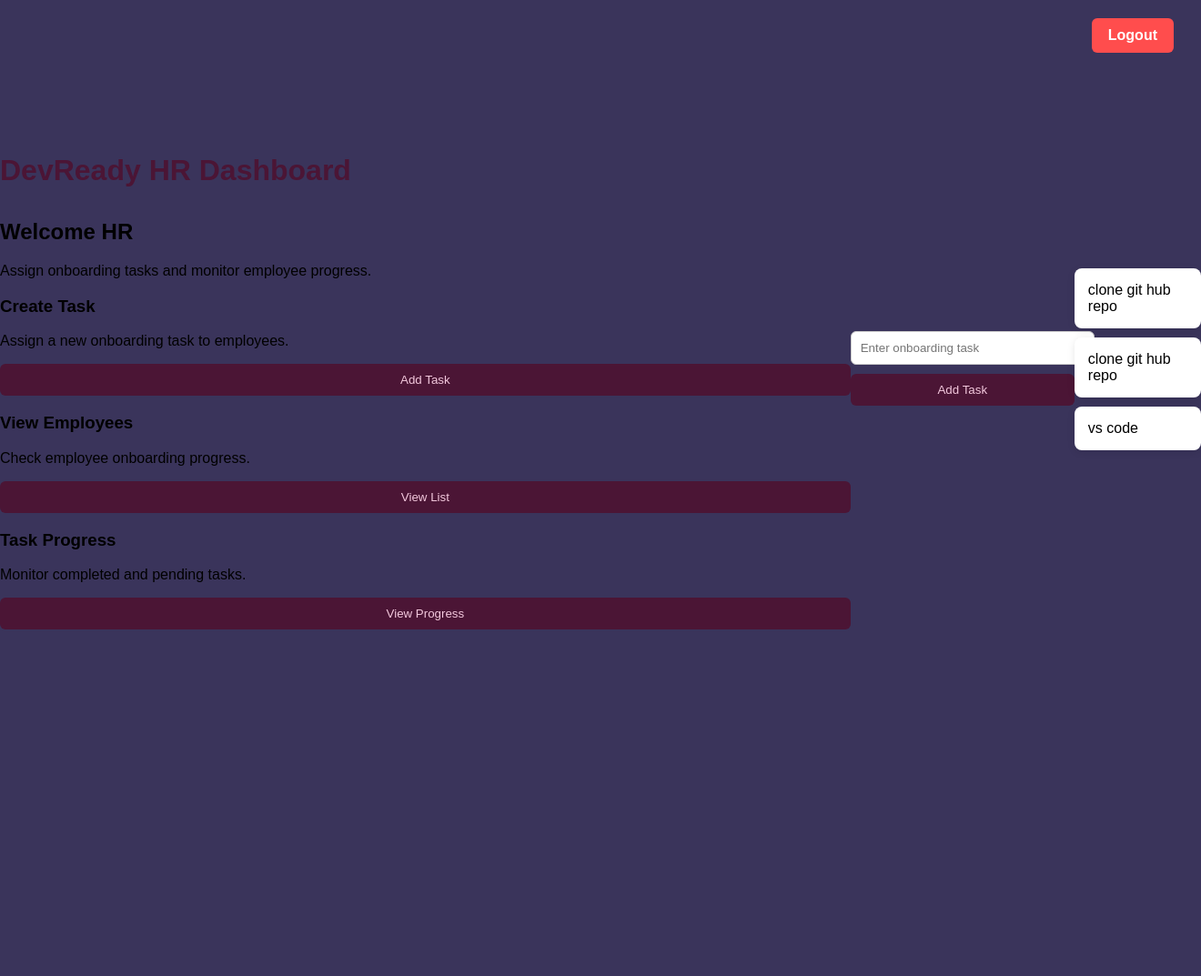
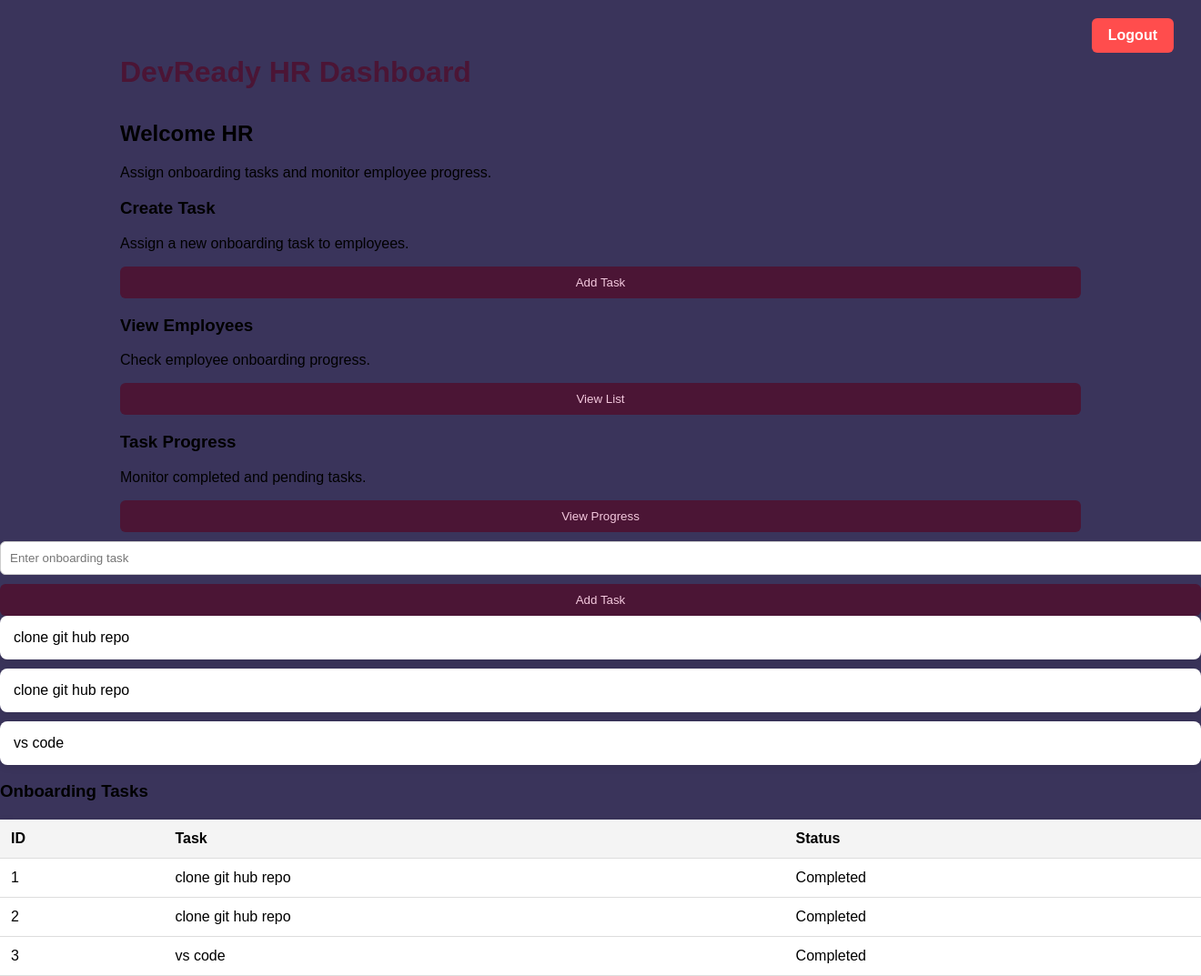
Before and after one commit to Rishita-hub-1706/DevReady, a Flask app: page /hr_dashboard in a window 1320 px wide; the page is wider, and only the part inside the window is pictured. Shown: that part at 91% size. Before the commit the page ends 692 px from the top of that part, so only its background shows below. Run offline with Flask 3, Linux system fonts and the light colour scheme.

Commit message:
Converted HR task list to table UI

```diff
--- a/static/style.css
+++ b/static/style.css
@@ -2,9 +2,9 @@ body {
     margin: 0;
     font-family: Arial, sans-serif;
     background: #3A345B;
-    display: flex;
-    justify-content: center;
-    align-items: center;
+    margin:0;
+    font-family:Arial, sans-serif;
+    background:#3A345B;
     height: 100vh;
 }
 
--- a/templates/hr_dashboard.html
+++ b/templates/hr_dashboard.html
@@ -62,6 +62,41 @@ Add Task
 {% endfor %}
 
 </div>
+<h3>Onboarding Tasks</h3>
+
+<table class="task-table">
+
+<thead>
+<tr>
+<th>ID</th>
+<th>Task</th>
+<th>Status</th>
+</tr>
+</thead>
+
+<tbody>
+
+{% for task in tasks %}
+
+<tr>
+<td>{{task.id}}</td>
+<td>{{task.title}}</td>
+
+<td>
+{% if task.completed %}
+Completed
+{% else %}
+Pending
+{% endif %}
+</td>
+
+</tr>
+
+{% endfor %}
+
+</tbody>
+
+</table>
 
 </body>
 </html>
```
